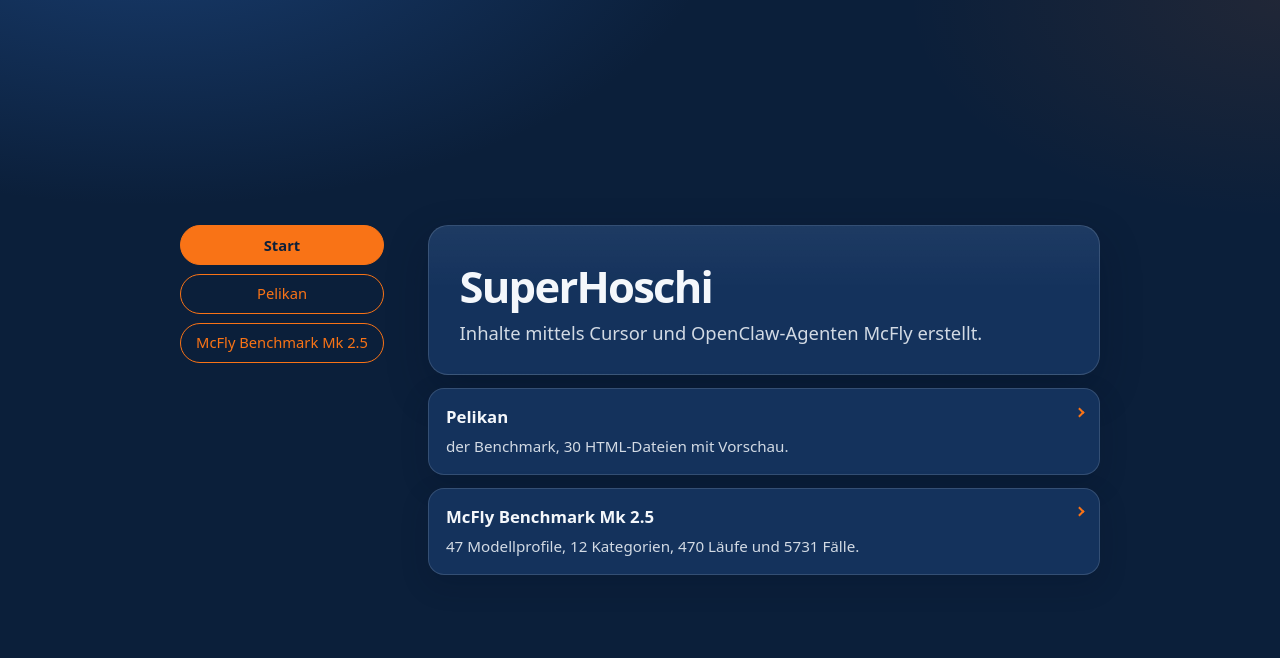
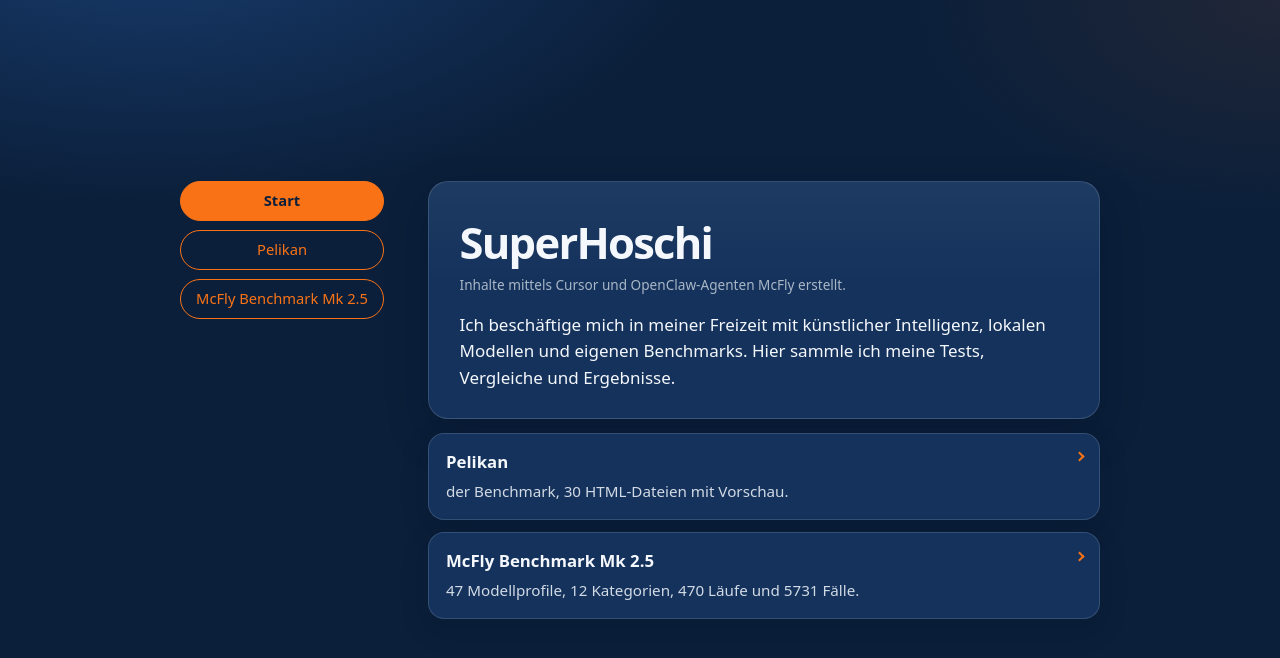
Before and after one commit to Superhoschi-3DC/McFly, a plain HTML site: page index.html in a window 1280 px wide. Drawn offline with Linux system fonts and the light colour scheme.

Commit message:
Add the start-page introduction under a quieter credit line.
The SuperHoschi hero keeps the short credit in small muted type, then the new body paragraph in normal contrast.

Co-authored-by: Manfred2232 <Manfred2232@users.noreply.github.com>

```diff
--- a/index.html
+++ b/index.html
@@ -6,7 +6,7 @@
   <meta name="theme-color" content="#0b1f3a">
   <title>Start — Superhoschi@3DC</title>
   <meta name="description" content="Inhalte mittels Cursor und OpenClaw-Agenten McFly erstellt.">
-  <link rel="stylesheet" href="site.css?v=16">
+  <link rel="stylesheet" href="site.css?v=17">
 </head>
 <body>
   <a class="skip" href="#inhalt">Zum Inhalt</a>
@@ -22,7 +22,8 @@
     <main id="inhalt" class="stage">
       <article class="card">
         <h1>SuperHoschi</h1>
-        <p class="lead">Inhalte mittels Cursor und OpenClaw-Agenten McFly erstellt.</p>
+        <p class="hero-byline">Inhalte mittels Cursor und OpenClaw-Agenten McFly erstellt.</p>
+        <p class="hero-intro">Ich beschäftige mich in meiner Freizeit mit künstlicher Intelligenz, lokalen Modellen und eigenen Benchmarks. Hier sammle ich meine Tests, Vergleiche und Ergebnisse.</p>
       </article>
       <div class="entries">
         <a class="entry" href="pelikan.html">
--- a/site.css
+++ b/site.css
@@ -240,6 +240,23 @@ h1 {
   color: var(--muted);
   font-size: 1.15rem;
   line-height: 1.45;
+  text-wrap: pretty;
+}
+
+.hero-byline {
+  margin: 0;
+  color: var(--faint);
+  font-size: 0.85rem;
+  line-height: 1.4;
+  text-wrap: pretty;
+}
+
+.hero-intro {
+  margin: 1.1rem 0 0;
+  max-width: 42rem;
+  color: var(--ink);
+  font-size: 1.0625rem;
+  line-height: 1.55;
   text-wrap: pretty;
 }
 
```
Also changed, not shown: mk25.html (+1 -1 lines), mmlu.html (+1 -1 lines), pelikan.html (+1 -1 lines).
